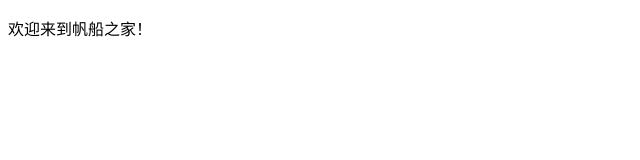
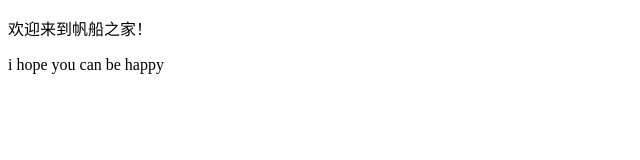
Before and after one commit to castle-sky/castlesky.github.io, a plain HTML site: page index.html in a window 1280 px wide. Shown: the whole page, without its empty margins (0-640 px from the left). Drawn offline with Linux system fonts and the light colour scheme.

Commit message:
modified index.html

```diff
--- a/index.html
+++ b/index.html
@@ -15,5 +15,6 @@
 
 <body>
 	<p>欢迎来到帆船之家！</p>
+	<p>i hope you can be happy</p>
 </body>
 </html>
```
